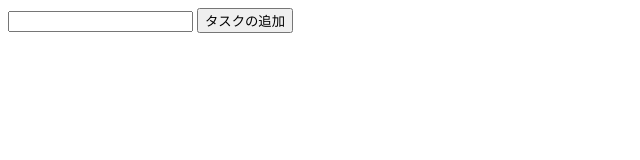
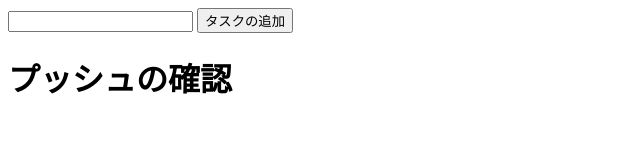
Before and after one commit to KengoUeno/todoapp-github-tutorial, a plain HTML site: page index.html in a window 1280 px wide. Shown: the whole page, without its empty margins (0-640 px from the left). Drawn offline with nearby package versions, Linux system fonts and the light colour scheme.

Commit message:
one more time

```diff
--- a/index.html
+++ b/index.html
@@ -9,6 +9,7 @@
     <div>
       <input type="text" id="input" />
       <button id="addTodo">タスクの追加</button>
+      <h1>プッシュの確認</h1>
     </div>
 
     <div>
```
